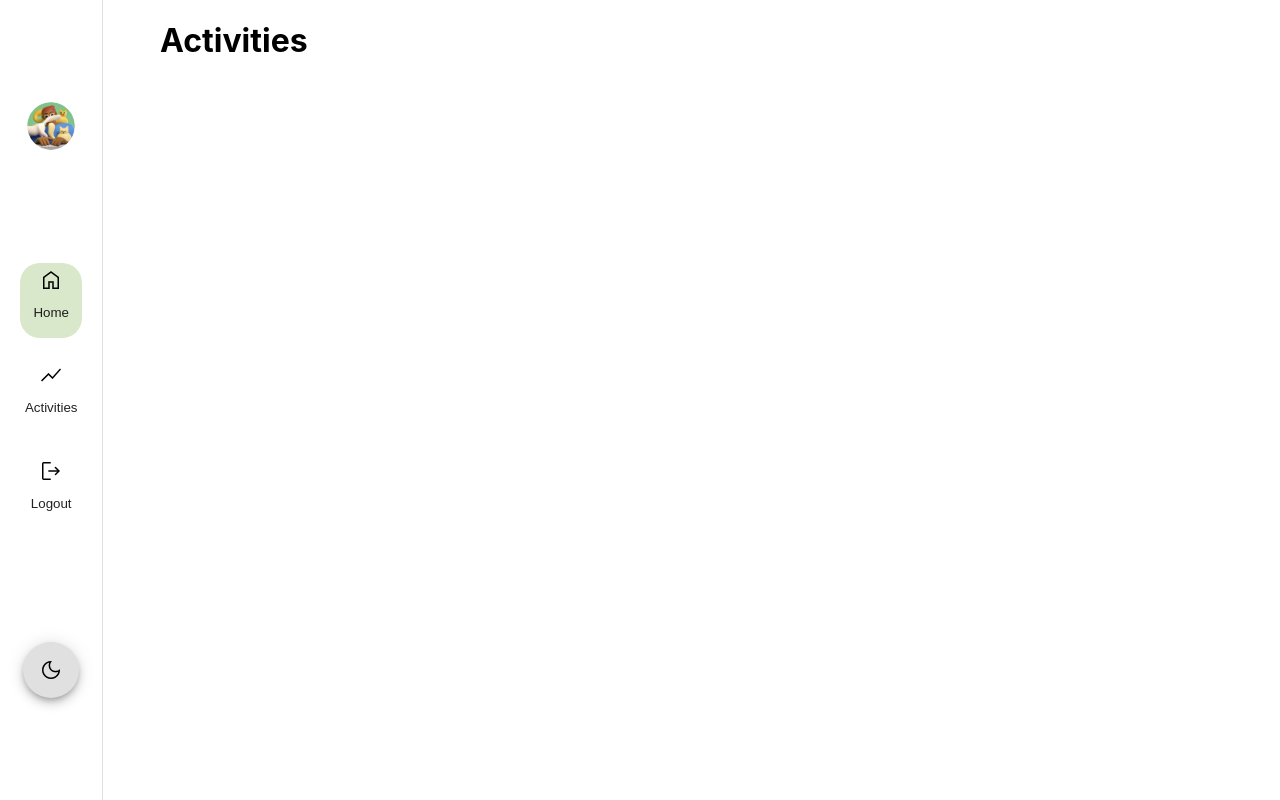
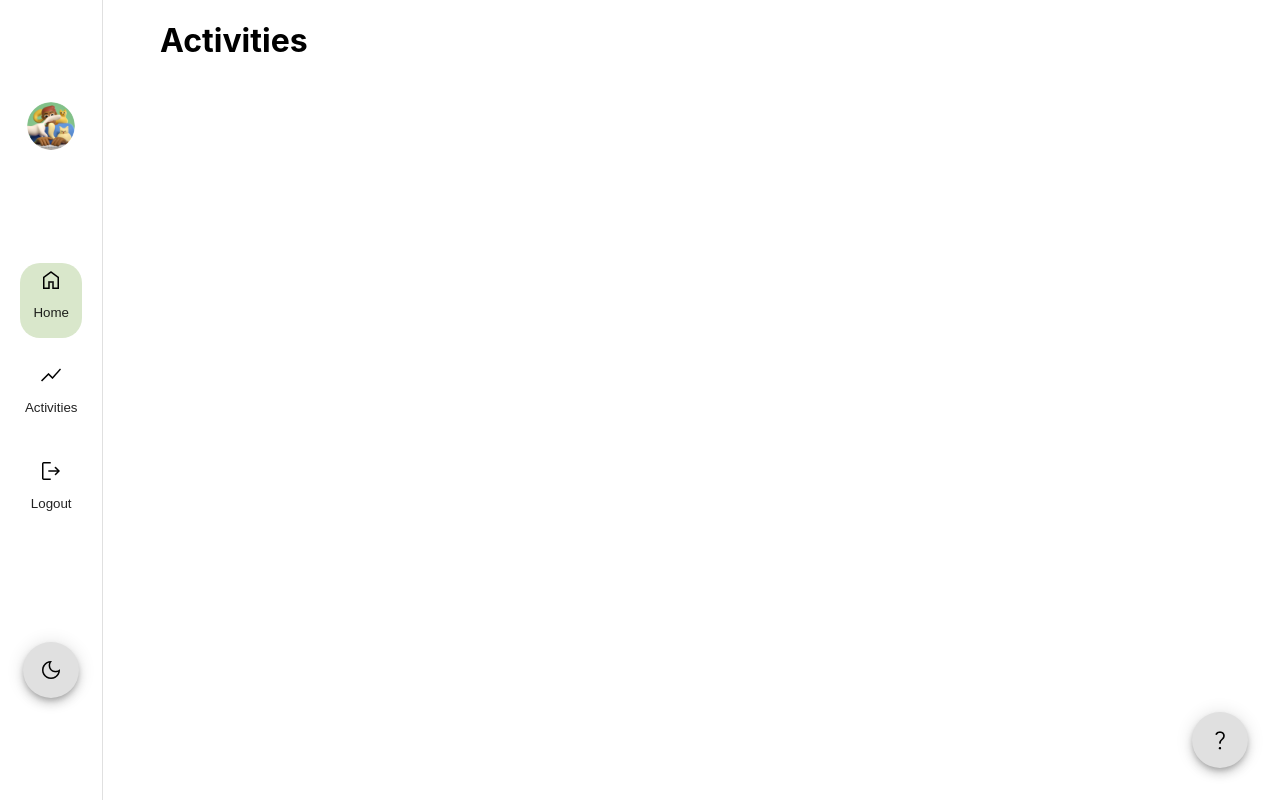
Before and after one commit to MHaurel/tii-2023, a React (Create React App) app: page /activities in a window 1280 px wide. Built offline with nearby package versions, Linux system fonts and the light colour scheme.

Commit message:
fixed position issue on fab

```diff
--- a/src/components/HelpIcon.js
+++ b/src/components/HelpIcon.js
@@ -33,10 +33,11 @@ function HelpIcon(){
                     <Button onClick={handleClick}>Ok</Button>
                 </DialogActions>
             </Dialog>
-
-            <Fab onClick={handleClick} aria-label="help" className="helpIcon">
-                <img style={{width: 24}} src={process.env.PUBLIC_URL + "images/icons/help.png"} alt="question mark icon"/>
-            </Fab>
+            <div className="helpIcon">
+                <Fab onClick={handleClick} aria-label="help">
+                    <img style={{width: 24}} src={process.env.PUBLIC_URL + "images/icons/help.png"} alt="question mark icon"/>
+                </Fab>
+            </div>
 
         </div>
     )
```
